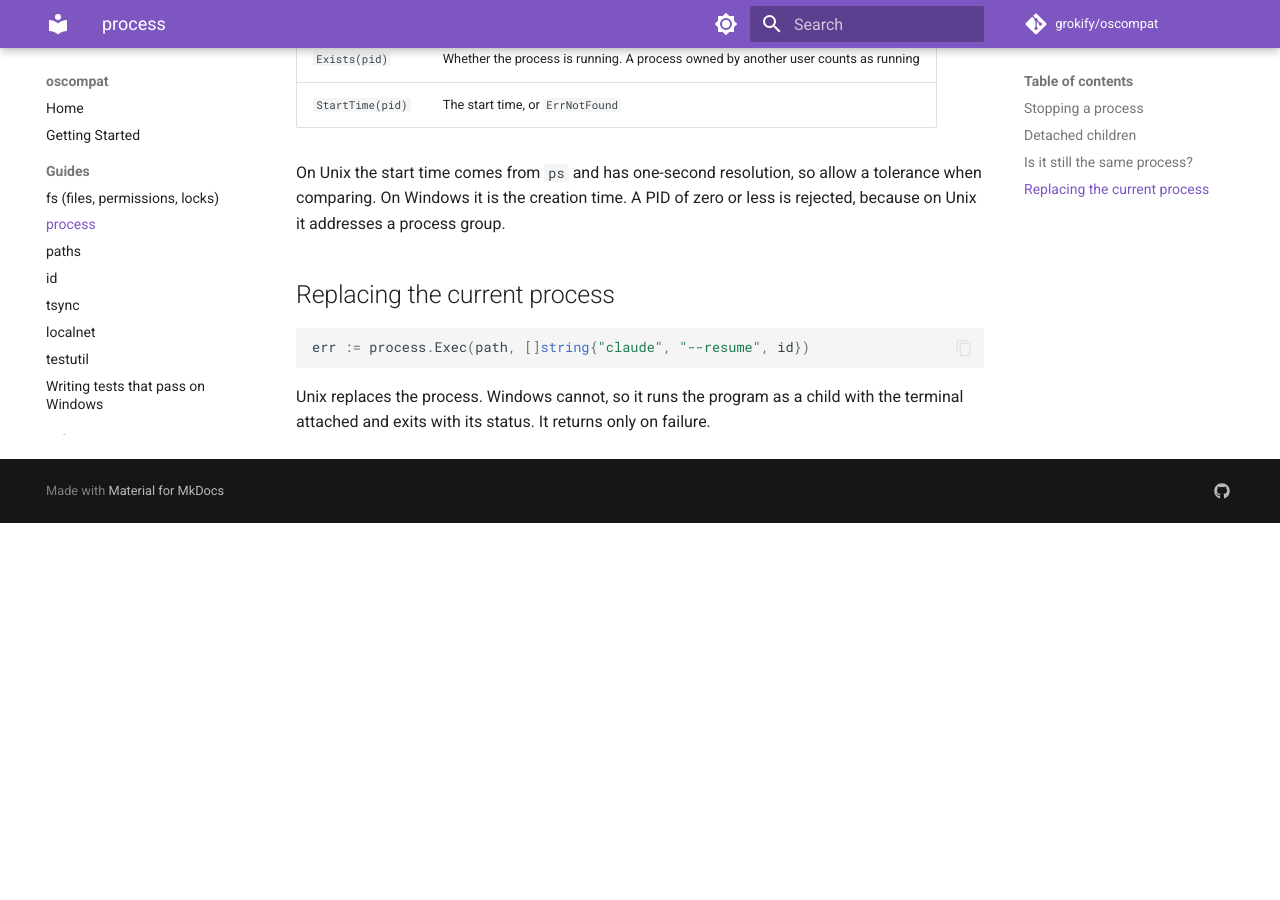
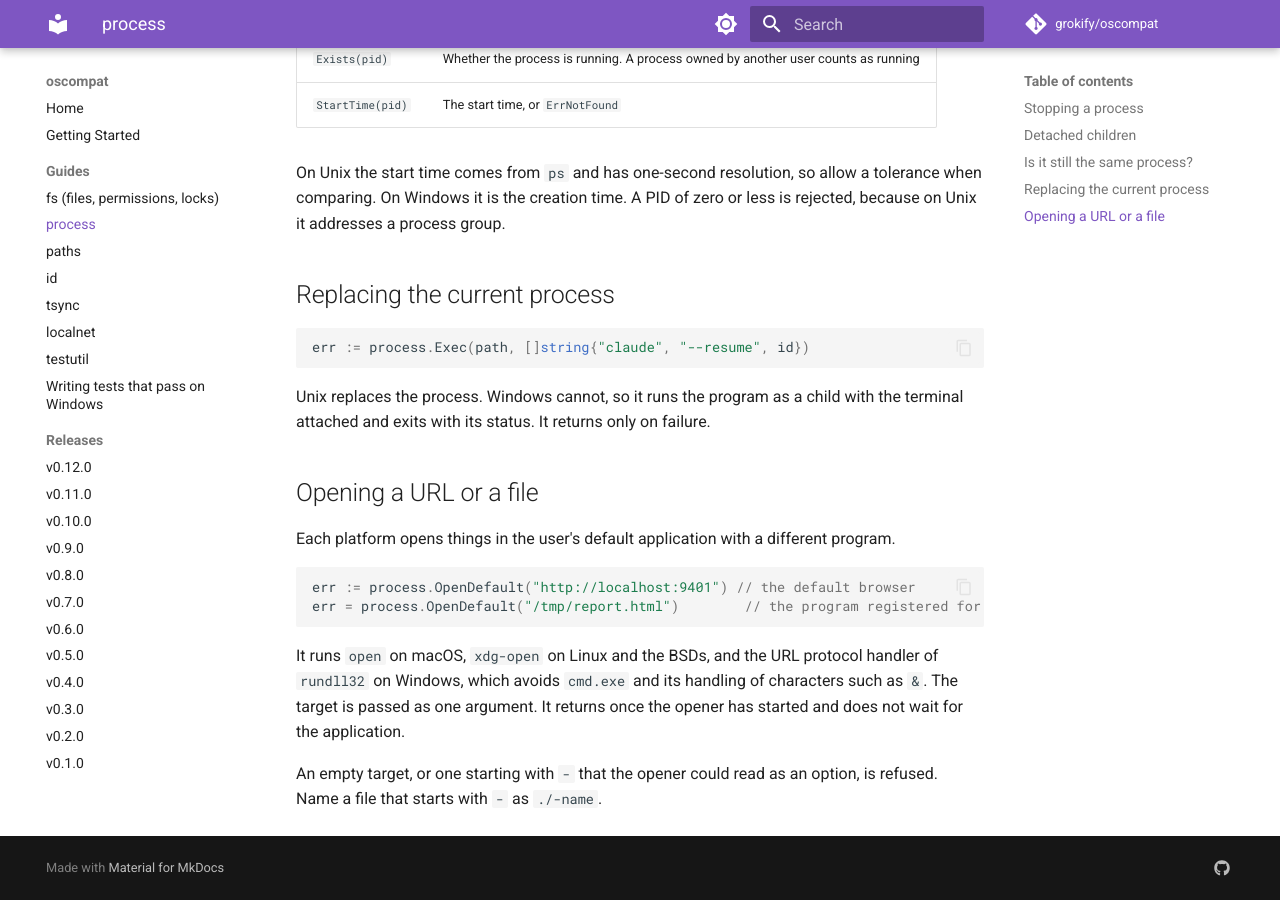
Before and after one commit to grokify/oscompat, an MkDocs documentation site: the page built from docs/guides/process.md, in a window 1280 px wide and 900 px high, scrolled down 956 px. Built offline with MkDocs 1.6.1 and Material for MkDocs 9.7.7, drawn with Linux system fonts in a browser that asks for light colours; comment, search, counter and statistics services are not loaded; before the commit the page ends 1479 px from its top, so only the background shows below that.

Commit message:
docs(process): describe OpenDefault
Co-Authored-By: Claude Opus 5.5 <noreply@anthropic.com>

````diff
--- a/docs/guides/process.md
+++ b/docs/guides/process.md
@@ -55,3 +55,21 @@ err := process.Exec(path, []string{"claude", "--resume", id})
 
 Unix replaces the process. Windows cannot, so it runs the program as a child with
 the terminal attached and exits with its status. It returns only on failure.
+
+## Opening a URL or a file
+
+Each platform opens things in the user's default application with a different
+program.
+
+```go
+err := process.OpenDefault("http://localhost:9401") // the default browser
+err = process.OpenDefault("/tmp/report.html")        // the program registered for .html
+```
+
+It runs `open` on macOS, `xdg-open` on Linux and the BSDs, and the URL protocol
+handler of `rundll32` on Windows, which avoids `cmd.exe` and its handling of
+characters such as `&`. The target is passed as one argument. It returns once the
+opener has started and does not wait for the application.
+
+An empty target, or one starting with `-` that the opener could read as an
+option, is refused. Name a file that starts with `-` as `./-name`.
````
Also changed, not shown: README.md (+5 -0 lines), ROADMAP.md (+2 -0 lines).
